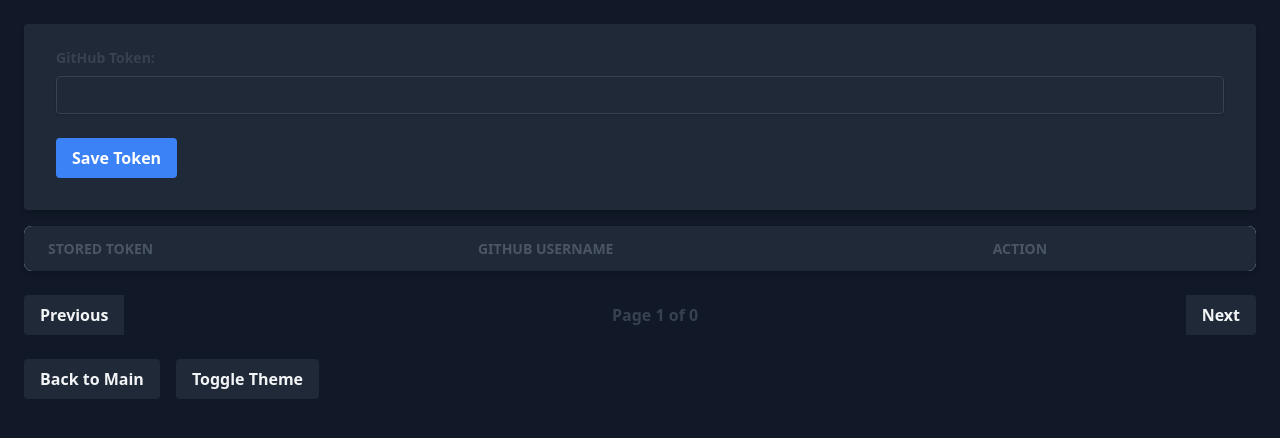
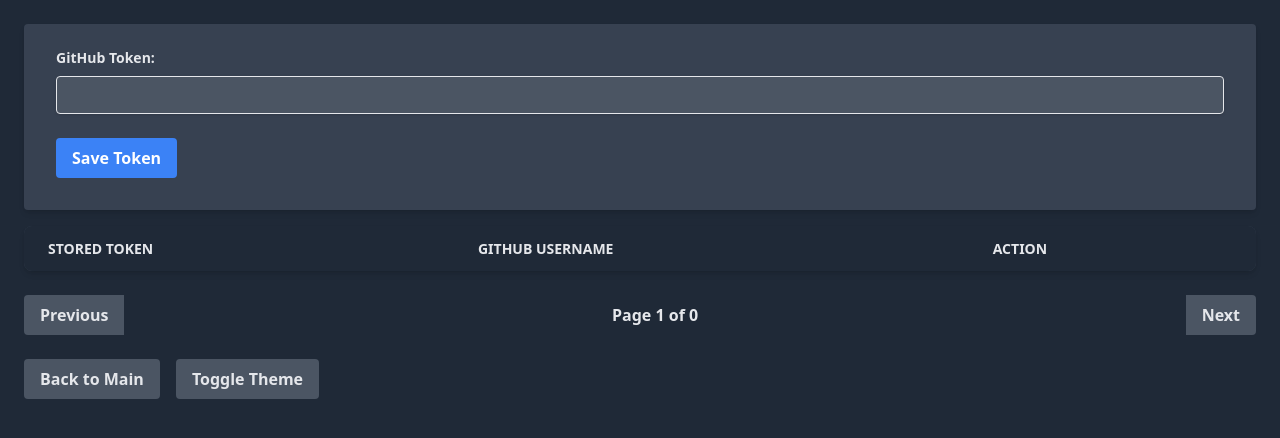
Before and after one commit to happybigboy/GithubUltimateExtension, a browser extension: page settings.html in a window 1280 px wide. Both pictures are taken after a click on the button "Toggle Theme". Drawn offline with nearby package versions, Linux system fonts and the light colour scheme.

Commit message:
Add Tailwind CSS integration and implement dark mode functionality

```diff
--- a/settings.html
+++ b/settings.html
@@ -1,186 +1,43 @@
 <!DOCTYPE html>
-<html class="dark:bg-gray-800">
+<html>
 <head>
     <title>Settings</title>
-    <link href="https://cdn.jsdelivr.net/npm/tailwindcss@latest/dist/tailwind.min.css" rel="stylesheet">
+    <link href="./src/output.css" rel="stylesheet">
     <script type="module" src="./settings.js"></script>
-    <style>
-        /* Base transitions */
-        * {
-            transition: background-color 0.3s ease, color 0.3s ease, border-color 0.3s ease;
-        }
-
-        /* Light mode defaults */
-        :root {
-            color-scheme: light dark;
-            --bg-primary: #ffffff;
-            --bg-secondary: #f3f4f6;
-            --text-primary: #111827;
-            --text-secondary: #4b5563;
-            --border-color: #e5e7eb;
-            --bg-secondary-rgb: 243, 244, 246;
-        }
-
-        /* Dark mode colors */
-        .dark {
-            --bg-primary: #1f2937;
-            --bg-secondary: #111827;
-            --text-primary: #f3f4f6;
-            --text-secondary: #d1d5db;
-            --border-color: #374151;
-            --bg-secondary-rgb: 17, 24, 39;
-        }
-
-        /* Apply variables */
-        body {
-            background-color: var(--bg-secondary);
-            color: var(--text-primary);
-        }
-
-        .dark .dark\:bg-gray-700 {
-            background-color: var(--bg-primary);
-        }
-
-        .dark .dark\:bg-gray-800 {
-            background-color: var(--bg-secondary);
-        }
-
-        .dark .dark\:text-gray-200 {
-            color: var(--text-primary);
-        }
-
-        /* Table styles */
-        .dark table {
-            border-color: var(--border-color);
-        }
-
-        .dark th {
-            background-color: var(--bg-primary);
-            color: var (--text-primary);
-        }
-
-        .dark td {
-            border-color: var(--border-color);
-        }
-
-        /* Input styles */
-        .dark input, .dark select {
-            background-color: var(--bg-primary);
-            color: var(--text-primary);
-            border-color: var(--border-color);
-        }
-
-        /* Button styles */
-        .dark button:not(.bg-blue-500) {
-            background-color: var(--bg-primary);
-            color: var(--text-primary);
-            border-color: var(--border-color);
-        }
-
-        /* Card styles */
-        .dark .bg-white {
-            background-color: var(--bg-primary);
-            border-color: var(--border-color);
-        }
-
-        /* Hover states */
-        .dark tr:hover {
-            background-color: var(--bg-secondary);
-        }
-
-        .dark button:hover:not(.bg-blue-500) {
-            background-color: var(--bg-secondary);
-        }
-
-        /* Custom scrollbar for dark mode */
-        .dark ::-webkit-scrollbar {
-            width: 10px;
-            height: 10px;
-        }
-
-        .dark ::-webkit-scrollbar-track {
-            background: var(--bg-secondary);
-        }
-
-        .dark ::-webkit-scrollbar-thumb {
-            background: var(--border-color);
-            border-radius: 5px;
-        }
-
-        .dark ::-webkit-scrollbar-thumb:hover {
-            background: var(--text-secondary);
-        }
-
-        /* Sticky header styles */
-        .sticky-header {
-            position: sticky;
-            top: 0;
-            z-index: 40;
-            backdrop-filter: blur(8px);
-            padding: 1rem;
-            margin: -1rem;
-            background-color: rgba(var(--bg-secondary-rgb), 0.95);
-            border-bottom: 1px solid var(--border-color);
-        }
-
-        /* Accordion styles */
-        .accordion-content {
-            max-height: 0;
-            overflow: hidden;
-            transition: max-height 0.3s ease-out;
-        }
-
-        .accordion-content.open {
-            max-height: 2000px; /* Large enough to show content */
-        }
-
-        .accordion-header {
-            cursor: pointer;
-            user-select: none;
-        }
-
-        .accordion-icon {
-            transition: transform 0.3s ease;
-        }
-
-        .accordion-header.open .accordion-icon {
-            transform: rotate(180deg);
-        }
-    </style>
 </head>
-<body class="p-6 bg-gray-100 dark:bg-gray-800 dark:text-white min-h-screen">
-    <form id="tokenForm" class="bg-white dark:bg-gray-700 shadow-md rounded px-8 pt-6 pb-8 mb-4">
+<body class="p-6 bg-gray-100 dark:bg-gray-800 dark:text-white min-h-screen transition-colors duration-300">
+    <form id="tokenForm" class="bg-white dark:bg-gray-700 shadow-md rounded px-8 pt-6 pb-8 mb-4 transition-colors duration-300">
         <div class="mb-6">
-            <label for="token" class="block text-gray-700 text-sm font-bold mb-2">GitHub Token:</label>
-            <input type="text" id="token" name="token" class="shadow appearance-none border rounded w-full py-2 px-3 text-gray-700 leading-tight focus:outline-none focus:shadow-outline" required>
+            <label for="token" class="block text-gray-700 dark:text-gray-200 text-sm font-bold mb-2">GitHub Token:</label>
+            <input type="text" id="token" name="token" class="bg-gray-300 dark:bg-gray-600 shadow appearance-none border rounded w-full py-2 px-3 text-gray-700 dark:text-gray-200 leading-tight focus:outline-none focus:shadow-outline transition-colors duration-300" required>
         </div>
         <div class="flex items-center justify-between">
-            <button type="submit" class="bg-blue-500 hover:bg-blue-700 text-white font-bold py-2 px-4 rounded focus:outline-none focus:shadow-outline">Save Token</button>
+            <button type="submit" class="bg-blue-500 hover:bg-blue-700 text-white font-bold py-2 px-4 rounded focus:outline-none focus:shadow-outline transition-colors duration-300">Save Token</button>
         </div>
     </form>
     <div class="w-full flex flex-col gap-2">
-        <div class="bg-white dark:bg-gray-700 shadow-md rounded-lg overflow-hidden">
+        <div class="bg-white dark:bg-gray-700 shadow-md rounded-lg overflow-hidden transition-colors duration-300">
             <table class="min-w-full table-auto border-collapse">
                 <thead>
-                    <tr class="bg-gray-200 text-gray-600 uppercase text-sm leading-normal">
+                    <tr class="bg-gray-200 dark:bg-gray-800 text-gray-600 dark:text-gray-200 uppercase text-sm leading-normal">
                         <th class="py-3 px-6 text-left">Stored Token</th>
                         <th class="py-3 px-6 text-left">GitHub Username</th>
                         <th class="py-3 px-6 text-left">Action</th>
                     </tr>
                 </thead>
-                <tbody id="tokenTableBody" class="text-gray-700 text-sm font-light">
+                <tbody id="tokenTableBody" class="text-gray-700 dark:text-gray-200 text-sm font-light">
                     <!-- Tokens will be dynamically added here -->
                 </tbody>
             </table>
         </div>
         <div class="flex justify-between items-center mt-4">
-            <button id="prevPage" class="bg-gray-300 hover:bg-gray-400 text-gray-800 font-bold py-2 px-4 rounded-l">Previous</button>
-            <span id="pageNumber" class="text-gray-700 font-bold"></span>
-            <button id="nextPage" class="bg-gray-300 hover:bg-gray-400 text-gray-800 font-bold py-2 px-4 rounded-r">Next</button>
+            <button id="prevPage" class="bg-gray-300 dark:bg-gray-600 hover:bg-gray-400 dark:hover:bg-gray-500 text-gray-800 dark:text-gray-200 font-bold py-2 px-4 rounded-l transition-colors duration-300">Previous</button>
+            <span id="pageNumber" class="text-gray-700 dark:text-gray-200 font-bold"></span>
+            <button id="nextPage" class="bg-gray-300 dark:bg-gray-600 hover:bg-gray-400 dark:hover:bg-gray-500 text-gray-800 dark:text-gray-200 font-bold py-2 px-4 rounded-r transition-colors duration-300">Next</button>
         </div>
         <div class="flex gap-4 mt-4">
-            <a href="index.html" class="max-w-max bg-gray-300 dark:bg-gray-700 hover:bg-gray-400 dark:hover:bg-gray-600 text-gray-800 dark:text-gray-200 font-bold py-2 px-4 rounded">Back to Main</a>
-            <button id="darkModeToggle" class="max-w-max bg-gray-300 dark:bg-gray-700 hover:bg-gray-400 dark:hover:bg-gray-600 text-gray-800 dark:text-gray-200 font-bold py-2 px-4 rounded">Toggle Theme</button>
+            <a href="index.html" class="max-w-max bg-gray-300 dark:bg-gray-600 hover:bg-gray-400 dark:hover:bg-gray-500 text-gray-800 dark:text-gray-200 font-bold py-2 px-4 rounded transition-colors duration-300">Back to Main</a>
+            <button id="darkModeToggle" class="max-w-max bg-gray-300 dark:bg-gray-600 hover:bg-gray-400 dark:hover:bg-gray-500 text-gray-800 dark:text-gray-200 font-bold py-2 px-4 rounded transition-colors duration-300">Toggle Theme</button>
         </div>
     </div>
 </body>
--- a/settings.js
+++ b/settings.js
@@ -1,4 +1,4 @@
-import { checkToken} from './utils/token.js';
+import { checkToken } from './utils/token.js';
 import { saveToken, getTokens, deleteToken } from './utils/storage.js';
 import { toggleDarkMode, initDarkMode } from './utils/theme.js';
 
--- /dev/null
+++ b/src/input.css
@@ -0,0 +1,7 @@
+@tailwind base;
+@tailwind components;
+@tailwind utilities;
+
+* {
+    transition: background-color 0.3s ease, color 0.3s ease, border-color 0.3s ease;
+}
--- /dev/null
+++ b/tailwind.config.js
@@ -0,0 +1,9 @@
+/** @type {import('tailwindcss').Config} */
+module.exports = {
+  content: ['./**/*.{html,js}'],
+  darkMode: 'class',
+  theme: {
+    extend: {},
+  },
+  plugins: [],
+}
--- a/utils/theme.js
+++ b/utils/theme.js
@@ -1,24 +1,15 @@
-export function initDarkMode() {
-    const theme = localStorage.getItem('theme');
-    if (theme === 'dark') {
+export const initDarkMode = () => {
+    if (localStorage.getItem('darkMode') === 'true') {
         document.documentElement.classList.add('dark');
-    } else {
-        document.documentElement.classList.remove('dark');
     }
-}
+};
 
-export function toggleDarkMode() {
-    const html = document.documentElement;
-    if (html.classList.contains('dark')) {
-        html.classList.remove('dark');
-        localStorage.setItem('theme', 'light');
-    } else {
-        html.classList.add('dark');
-        localStorage.setItem('theme', 'dark');
-    }
-}
+export const toggleDarkMode = () => {
+    document.documentElement.classList.toggle('dark');
+    localStorage.setItem('darkMode', document.documentElement.classList.contains('dark'));
+};
 
-function enableDarkMode(withTransition = true) {
+export function enableDarkMode(withTransition = true) {
     if (!withTransition) {
         document.documentElement.classList.add('no-transition');
     }
@@ -33,7 +24,7 @@ function enableDarkMode(withTransition = true) {
     }
 }
 
-function disableDarkMode(withTransition = true) {
+export function disableDarkMode(withTransition = true) {
     if (!withTransition) {
         document.documentElement.classList.add('no-transition');
     }
```
Also changed, not shown: src/output.css (added).
